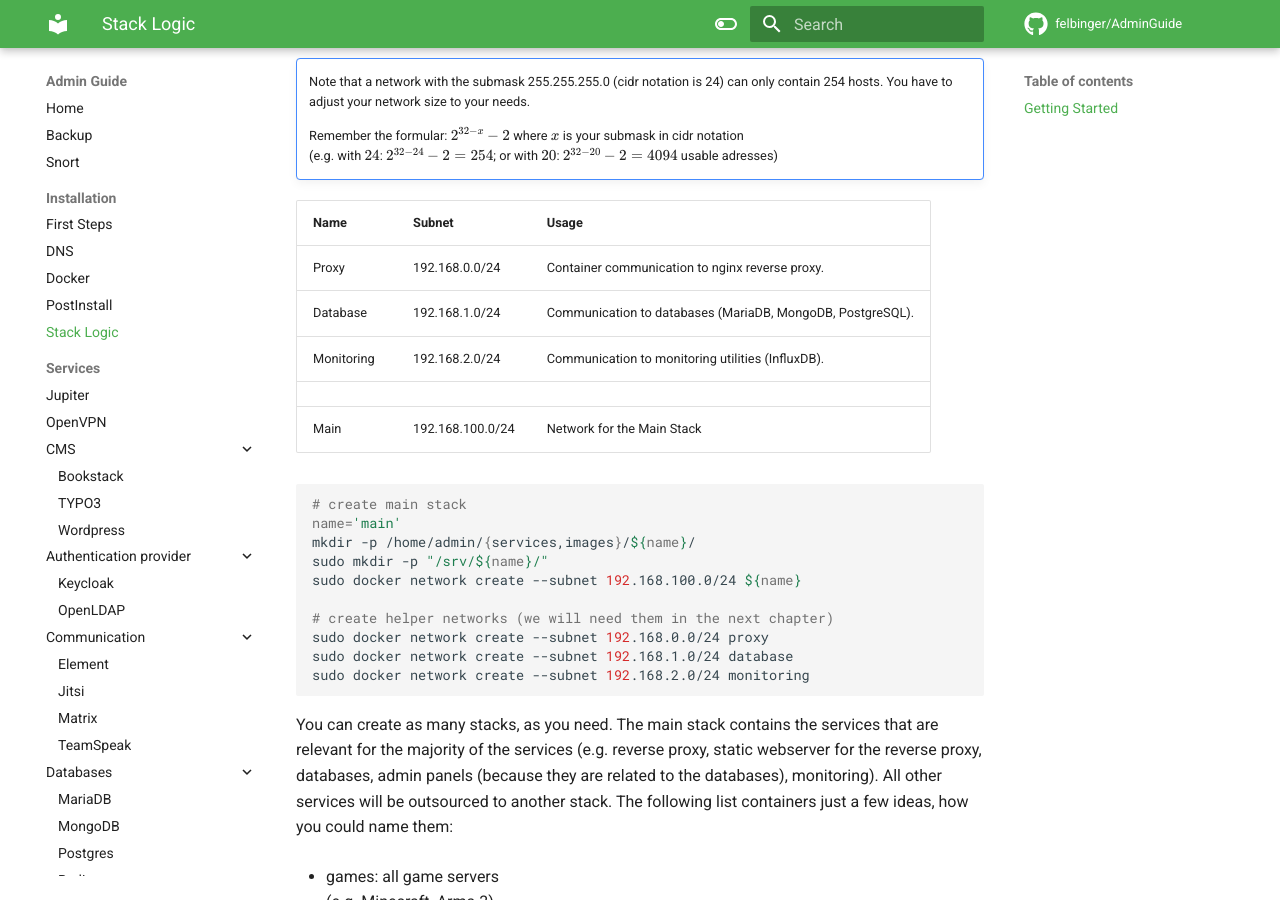
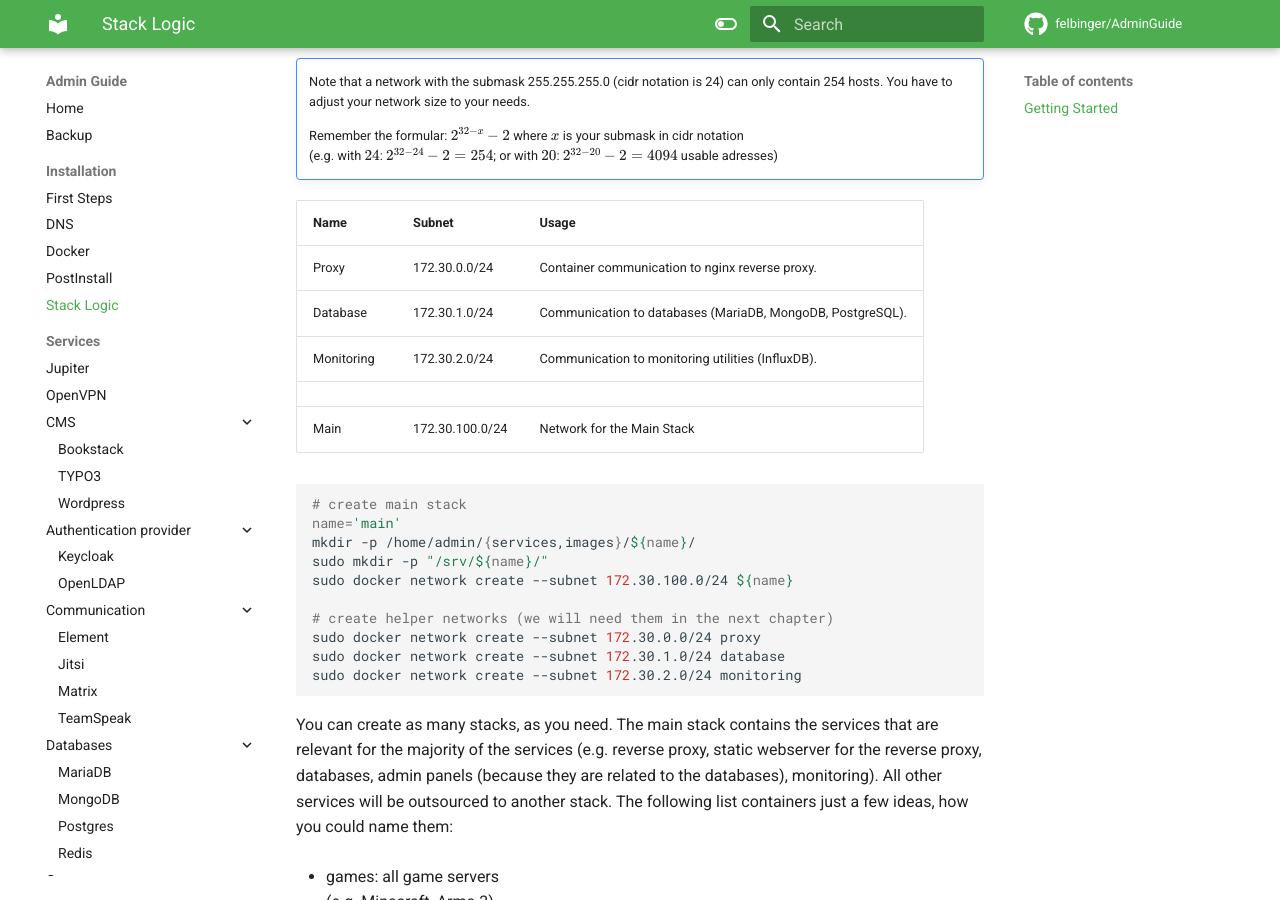
Before and after one commit to felbinger/AdminGuide, an MkDocs documentation site: the page built from docs/installation/stack-logic.md, in a window 1280 px wide and 900 px high, scrolled down 1022 px. Built offline with MkDocs 1.6.1 and Material for MkDocs 9.7.7, drawn with Linux system fonts in a browser that asks for light colours; nearby versions of some CDN libraries; comment, search, counter and statistics services are not loaded.

Commit message:
changed networks; updated ctop; removed snort; removed untested features from postinstall script

````diff
--- a/docs/installation/stack-logic.md
+++ b/docs/installation/stack-logic.md
@@ -33,25 +33,25 @@ Helper networks for specific communication (e.g. to the reverse proxy, the datab
     Remember the formular: $2^{32-x}-2$ where $x$ is your submask in cidr notation
     (e.g. with $24$: $2^{32−24}−2=254$; or with $20$: $2^{32−20}−2=4094$ usable adresses)
 
-| Name       | Subnet           | Usage                                                      |
-| :--------- | :--------------- | :--------------------------------------------------------- |
-| Proxy      | 192.168.0.0/24   | Container communication to nginx reverse proxy.            |
-| Database   | 192.168.1.0/24   | Communication to databases (MariaDB, MongoDB, PostgreSQL). |
-| Monitoring | 192.168.2.0/24   | Communication to monitoring utilities (InfluxDB).          |
-|            |                  |                                                            |
-| Main       | 192.168.100.0/24 | Network for the Main Stack                                 |
+| Name       | Subnet          | Usage                                                      |
+| :--------- | :-------------- | :--------------------------------------------------------- |
+| Proxy      | 172.30.0.0/24   | Container communication to nginx reverse proxy.            |
+| Database   | 172.30.1.0/24   | Communication to databases (MariaDB, MongoDB, PostgreSQL). |
+| Monitoring | 172.30.2.0/24   | Communication to monitoring utilities (InfluxDB).          |
+|            |                 |                                                            |
+| Main       | 172.30.100.0/24 | Network for the Main Stack                                 |
 
 ```bash
 # create main stack
 name='main'
 mkdir -p /home/admin/{services,images}/${name}/
 sudo mkdir -p "/srv/${name}/"
-sudo docker network create --subnet 192.168.100.0/24 ${name}
+sudo docker network create --subnet 172.30.100.0/24 ${name}
 
 # create helper networks (we will need them in the next chapter)
-sudo docker network create --subnet 192.168.0.0/24 proxy
-sudo docker network create --subnet 192.168.1.0/24 database
-sudo docker network create --subnet 192.168.2.0/24 monitoring
+sudo docker network create --subnet 172.30.0.0/24 proxy
+sudo docker network create --subnet 172.30.1.0/24 database
+sudo docker network create --subnet 172.30.2.0/24 monitoring
 ```
 
 You can create as many stacks, as you need. The main stack contains the services that are relevant for the majority of the services (e.g. reverse proxy, static webserver for the reverse proxy, databases, admin panels (because they are related to the databases), monitoring). All other services will be outsourced to another stack. The following list containers just a few ideas, how you could name them:
@@ -106,13 +106,13 @@ ADM_HOME='/home/admin'
 ADM_USERS=('user')
 
 declare -A STACKS=(\
-  ["main"]="192.168.100.0/24"
+  ["main"]="172.30.100.0/24"
 )
 
 declare -A HELPER=(\
-  ["proxy"]="192.168.0.0/24" \
-  ["database"]="192.168.1.0/24" \
-  ["monitoring"]="192.168.2.0/24"
+  ["proxy"]="172.30.0.0/24" \
+  ["database"]="172.30.1.0/24" \
+  ["monitoring"]="172.30.2.0/24"
 )
 ### END of CONFIGURATION ###
 
````
Also changed, not shown: docs/snort.md (deleted, +0 -209 lines), 1 other file.
